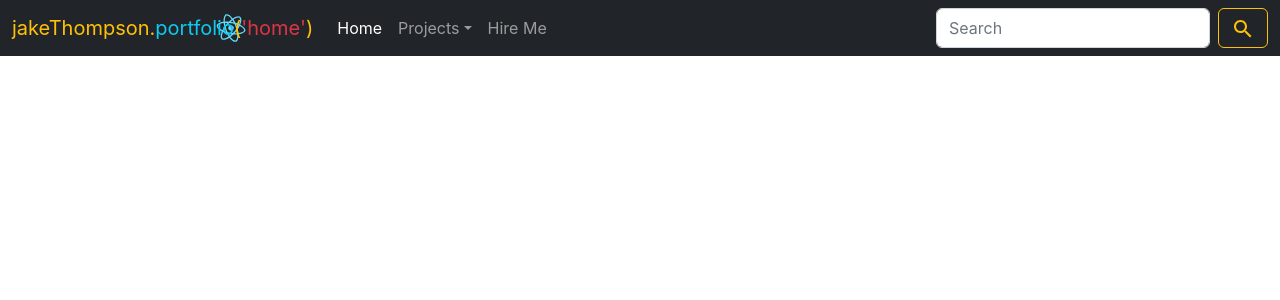
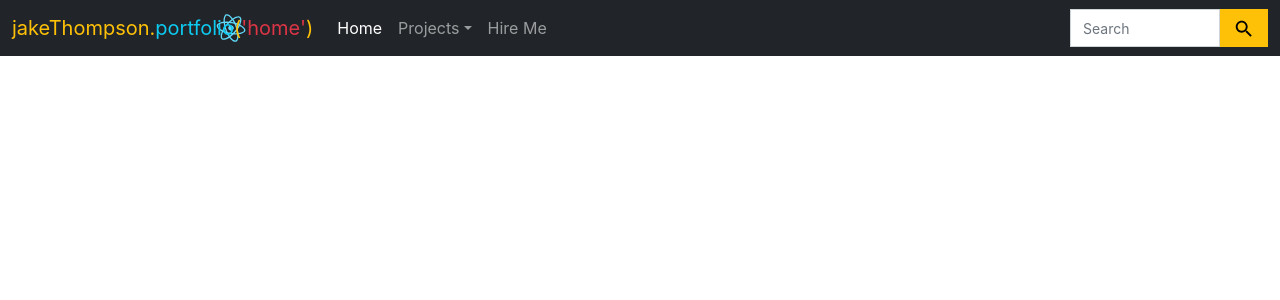
Before and after one commit to jake-the-cake/portfolio, a React (Create React App) app in the folder client/: page / in a window 1280 px wide. Shown: the top 300 px of the page. Built offline with nearby package versions, Linux system fonts and the light colour scheme.

Commit message:
search bar adjustments

```diff
--- a/client/src/components/Nav.jsx
+++ b/client/src/components/Nav.jsx
@@ -19,7 +19,7 @@ const Navbar = () => {
 	const currentPath = document.location.pathname
 	useEffect(() => {
 		setPageTitle(
-		<span className="navbar-brand text-warning position-relative z-20">
+		<span className="navbar-brand text-warning position-relative logo-text-on-top">
 		jakeThompson.<span className="text-info">portfolio</span>(<span className="text-danger" id="dynamic-title">'home'</span>)</span>
 		)
 	},[])
@@ -99,9 +99,9 @@ const Navbar = () => {
 				<Link to='/portfolio'><span className="nav-link" href="#">Hire Me</span></Link>
         </li>
       </ul>
-      <form className="d-flex" role="search">
-        <input className="form-control me-2" type="search" placeholder="Search" aria-label="Search" />
-        <button className="btn btn-outline-warning" type="submit"><Search /></button>
+      <form className="d-flex search-form" role="search">
+        <input className="form-control search-bar" type="search" placeholder="Search" aria-label="Search" />
+        <button className="btn btn-warning search-button" type="submit"><Search style={{width:'22px',height:'22px'}} /></button>
       </form>
     </div>
   </div>
--- a/client/src/index.css
+++ b/client/src/index.css
@@ -37,7 +37,7 @@ code {
 }
 
 .logo-text-on-top {
-  z-index: 3;
+  z-index: 20;
 }
 
 .logo-shadow {
@@ -47,14 +47,15 @@ code {
                 2px -2px 2px #333;
 }
 
-.z-10 {
-  z-index: 10;
-}
-
-.z-20 {
-  z-index: 20;
-}
-
 .lift-10 {
   margin-top: -10px;
 }
+
+.search-bar, .search-button {
+  border-radius: 0px;
+}
+
+.search-bar {
+  width: 150px;
+  font-size: 14px;
+}
```
